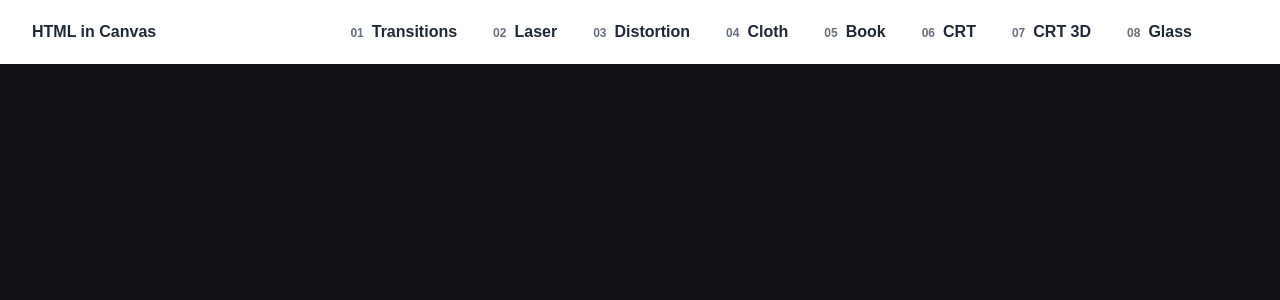
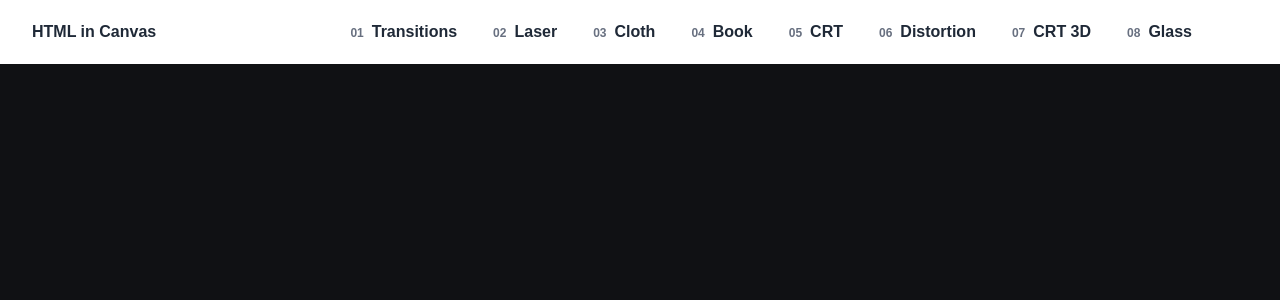
Before and after one commit to ics-creative/261012_html_in_canvas_demo, a React (Vite) app: page /glass#/cloth in a window 1280 px wide. Shown: the top 300 px of the page. Built offline with nearby package versions, Linux system fonts and the light colour scheme.

Commit message:
DistortionをCRTの直後に移動してメニュー番号を並び順から生成

```diff
--- a/src/app/App.tsx
+++ b/src/app/App.tsx
@@ -19,15 +19,16 @@ const DistortionDemo = lazy(async () => ({
 const BookDemo = lazy(async () => ({ default: (await import("../book/BookDemo")).BookDemo }));
 const GlassDemo = lazy(async () => ({ default: (await import("../glass/GlassDemo")).GlassDemo }));
 
+// メニューの並び順から連番を付け、表示位置と番号を揃える。
 const demos = [
-  ["01", "transition", "Transitions"],
-  ["02", "laser", "Laser"],
-  ["03", "distortion", "Distortion"],
-  ["04", "cloth", "Cloth"],
-  ["05", "book", "Book"],
-  ["06", "crt", "CRT"],
-  ["07", "crt-3d", "CRT 3D"],
-  ["08", "glass", "Glass"],
+  ["transition", "Transitions"],
+  ["laser", "Laser"],
+  ["cloth", "Cloth"],
+  ["book", "Book"],
+  ["crt", "CRT"],
+  ["distortion", "Distortion"],
+  ["crt-3d", "CRT 3D"],
+  ["glass", "Glass"],
 ];
 
 /** デモごとのURLと共通ナビゲーションを定義する。 */
@@ -37,9 +38,9 @@ export function App() {
       <header className="header">
         <h1>HTML in Canvas</h1>
         <nav>
-          {demos.map(([number, id, label]) => (
+          {demos.map(([id, label], index) => (
             <NavLink key={id} to={`/${id}`} style={{ anchorName: `--demo-${id}` }}>
-              <span>{number}</span> {label}
+              <span>{String(index + 1).padStart(2, "0")}</span> {label}
             </NavLink>
           ))}
         </nav>
@@ -47,10 +48,10 @@ export function App() {
       <DemoViewport>
         <Route path="/transition/:page?" element={<TransitionDemo />} />
         <Route path="/laser/:page?" element={<TransitionDemo effect="laser" />} />
-        <Route path="/distortion" element={<DistortionDemo />} />
         <Route path="/cloth" element={<CanvasStage />} />
         <Route path="/book" element={<BookDemo />} />
         <Route path="/crt" element={<CRTDemo />} />
+        <Route path="/distortion" element={<DistortionDemo />} />
         <Route path="/crt-3d" element={<RetroDemo />} />
         <Route path="/glass" element={<GlassDemo />} />
         <Route path="/glass-css" element={<GlassDemo method="css" />} />
```
Also changed, not shown: 1 other file (tests, documents, lock files or other folders).
